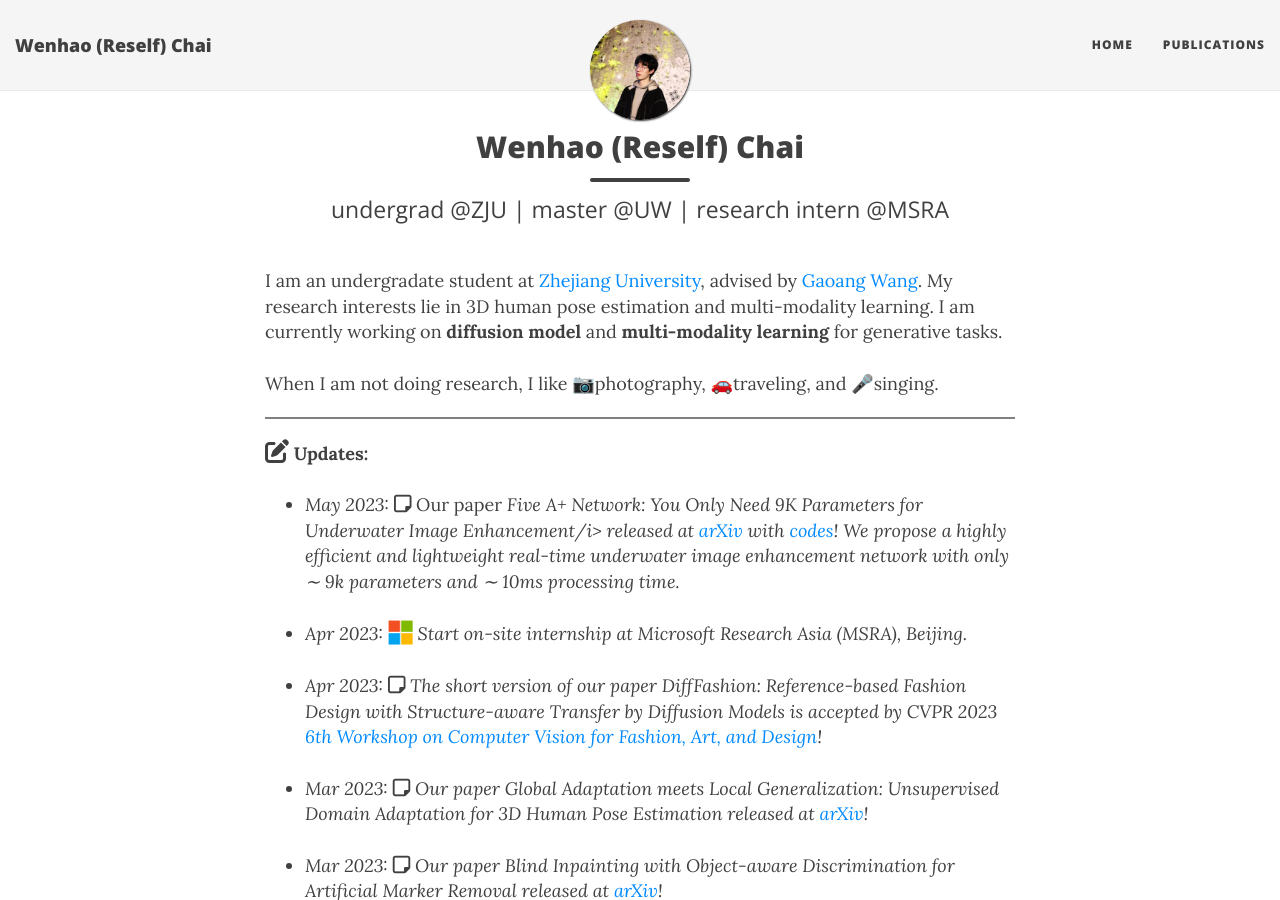
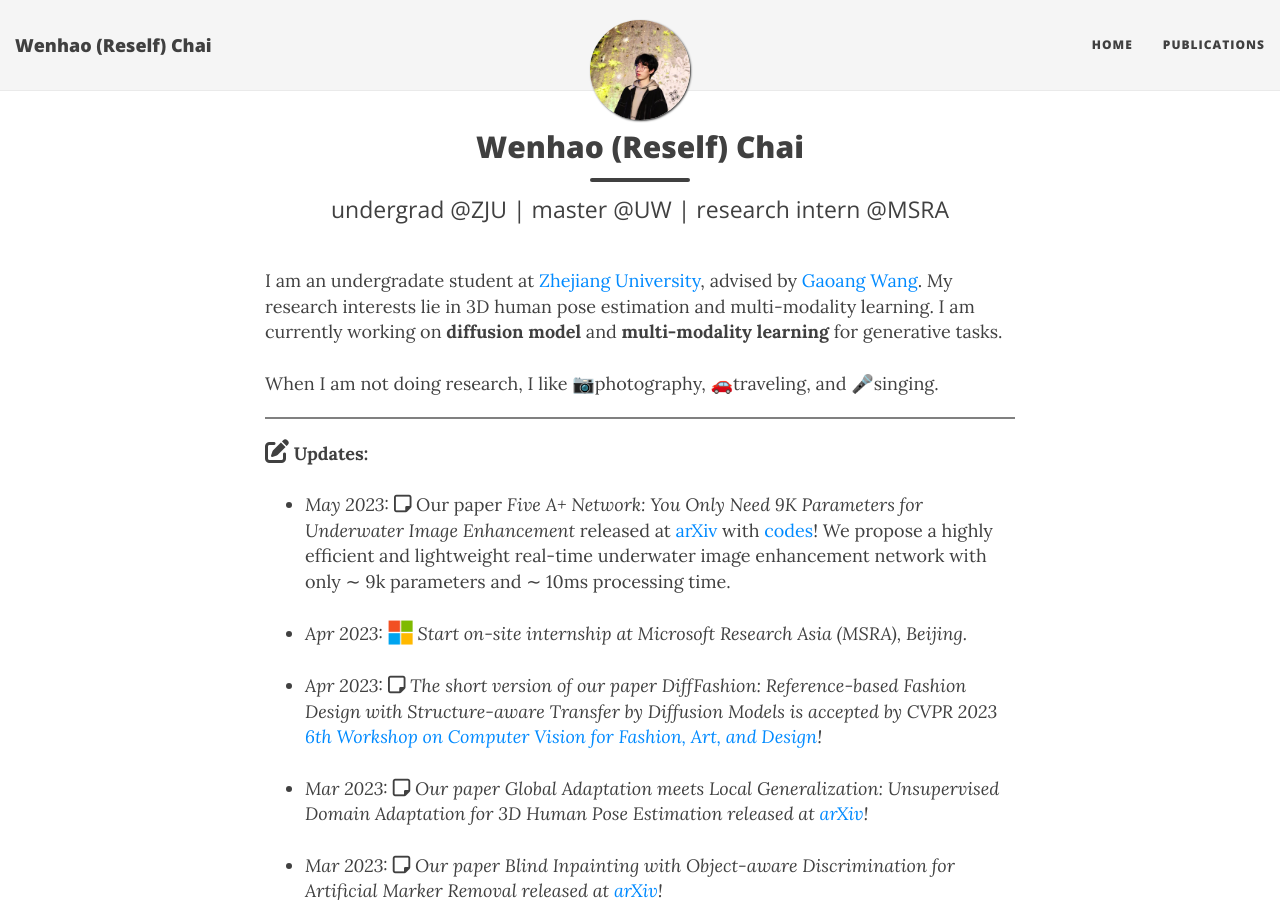
Before and after one commit to hikomal/hikomal.github.io, a Jekyll site: the page built from index.html, in a window 1280 px wide and 900 px high. Built offline with Jekyll 4.4.1, drawn with Linux system fonts in a browser that asks for light colours; nearby versions of some CDN libraries; the list of posts is cut into pages by our own code.

Commit message:
Update index.html

```diff
--- a/index.html
+++ b/index.html
@@ -22,7 +22,7 @@ use-site-title: true
 <b><i class="fa-solid fa-pen-to-square" style="font-size:24px"></i> Updates:</b><br><br>
 
 <ul>
-	<li><i>May 2023:</i> <i class="fa-regular fa-note-sticky" style="font-size:20px"></i> Our paper <i>Five A+ Network: You Only Need 9K Parameters for Underwater Image Enhancement/i> released at <a href="https://arxiv.org/abs/2305.08824">arXiv</a> with <a href="https://github.com/Owen718/FiveAPlus-Network">codes</a>! We propose a highly efficient and lightweight real-time underwater image enhancement network with only ∼ 9k parameters and ∼ 10ms processing time.
+	<li><i>May 2023:</i> <i class="fa-regular fa-note-sticky" style="font-size:20px"></i> Our paper <i>Five A+ Network: You Only Need 9K Parameters for Underwater Image Enhancement</i> released at <a href="https://arxiv.org/abs/2305.08824">arXiv</a> with <a href="https://github.com/Owen718/FiveAPlus-Network">codes</a>! We propose a highly efficient and lightweight real-time underwater image enhancement network with only ∼ 9k parameters and ∼ 10ms processing time.
 	</li><br>
 
 	<li><i>Apr 2023: <img src="static/imgs/microsoft.png" width="25" height="25" style="vertical-align:text-bottom"/> Start on-site internship at Microsoft Research Asia (MSRA), Beijing.
```
